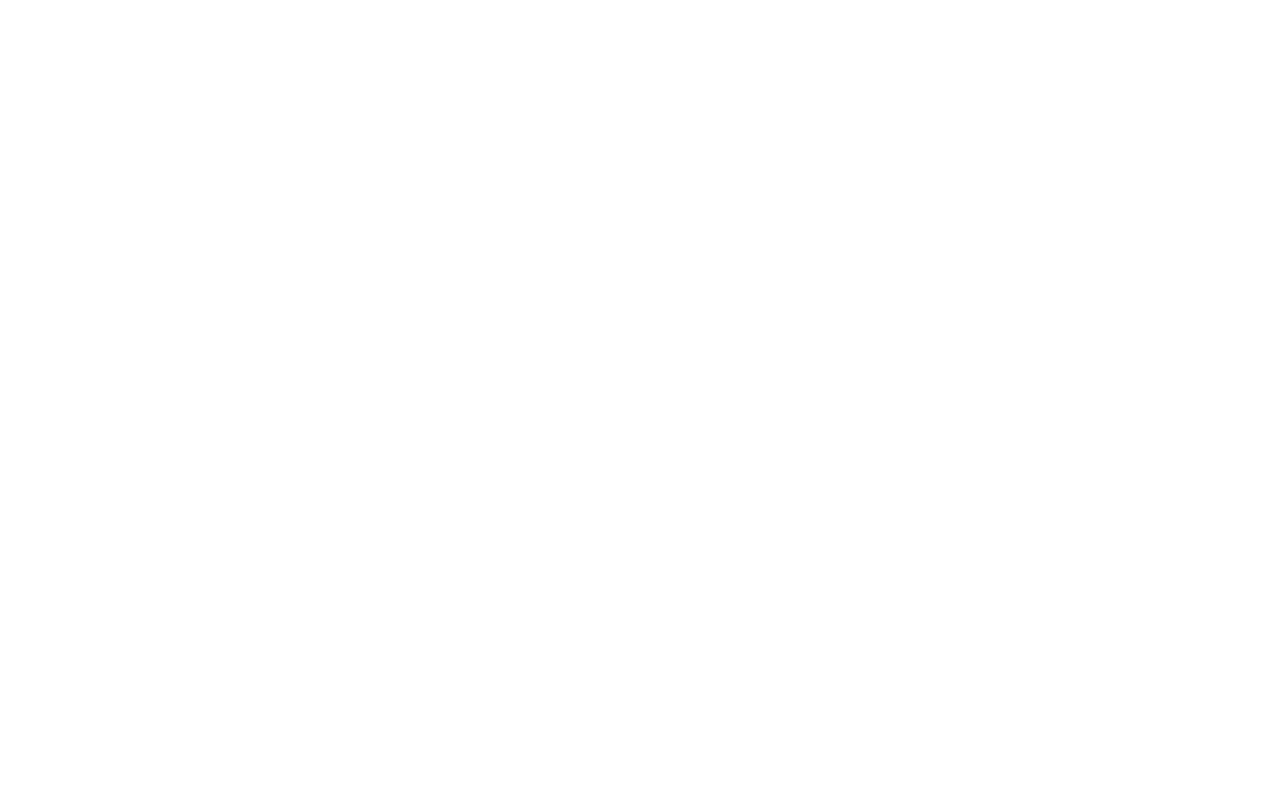
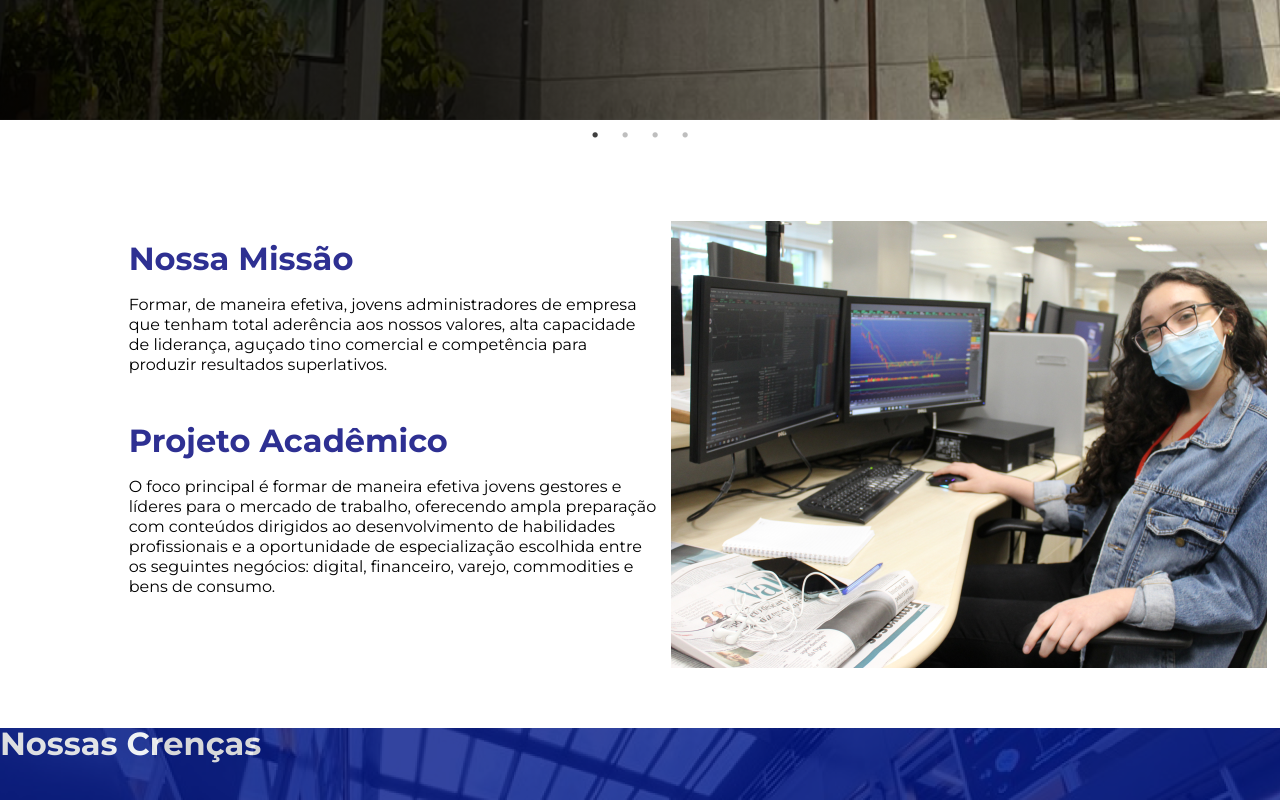
Before and after one commit to M1409/proposta-germinare, a React (Create React App) app: page / in a window 1280 px wide. Shown: the part 520-1320 px from the top of the page. Before the commit the page ends 800 px from the top, so only its background shows below. Built offline with nearby package versions, Linux system fonts and the light colour scheme.

Commit message:
feat/germinare/home mission and beliefs

```diff
--- a/src/App.tsx
+++ b/src/App.tsx
@@ -1,6 +1,9 @@
+import Home from "./Pages/Home/Home";
+
 export default function App() {
   return (
     <div className="App">
+      <Home/>
     </div>
   );
 }
--- a/src/Components/LayoutSection/LayoutSection.module.scss
+++ b/src/Components/LayoutSection/LayoutSection.module.scss
@@ -11,5 +11,6 @@
     display: block;
     height: 100%;
     position: absolute;
-    width: 100vw
+    width: 100vw;
+    opacity: 0.8;
 }
--- a/src/Components/Typography/Typography.tsx
+++ b/src/Components/Typography/Typography.tsx
@@ -2,7 +2,7 @@ import './style.scss'
 
 export type TypographyProps = {
     variant?: 'TypographyParagraph' | 'TypographySubtitle' | 'TypographyTitle'
-    color: '#2E3092' | 'white'
+    color?: '#2E3092' | 'white'
     width?: string
 }   & React.DetailedHTMLProps<React.HTMLAttributes<HTMLParagraphElement>, HTMLParagraphElement>
 
--- /dev/null
+++ b/src/Pages/Home/Components/BeliefSection/CrencasSection.tsx
@@ -0,0 +1,16 @@
+import { LayoutSection } from "../../../../Components/LayoutSection"
+import { Typography } from "../../../../Components/Typography"
+import Beliefs from './Assets/Images/Beliefs.png'
+
+export function BeliefSection() {
+    return (
+        <LayoutSection src={Beliefs} color='#011689' height='576px'>
+            <div>
+                <Typography color="white" variant="TypographySubtitle">
+                    Nossas Crenças
+                </Typography>
+            </div>
+        </LayoutSection>
+    )
+
+}
--- /dev/null
+++ b/src/Pages/Home/Components/BeliefSection/index.ts
@@ -0,0 +1 @@
+export * from './CrencasSection'
--- a/src/Pages/Home/Components/Carousel/Carousel.tsx
+++ b/src/Pages/Home/Components/Carousel/Carousel.tsx
@@ -2,7 +2,7 @@ import styles from './Carousel.module.scss'
 import "slick-carousel/slick/slick.css";
 import "slick-carousel/slick/slick-theme.css";
 import Slider from "react-slick";
-import bg from '../../Assets/Images/bg.png'
+import bg from './Assets/Images/bg.png'
 import { Typography } from '../../../../Components/Typography';
 import Button from '../../../../Components/Button/Button';
 import c2 from './Assets/Images/c2.png'
--- a/src/Pages/Home/Home.tsx
+++ b/src/Pages/Home/Home.tsx
@@ -1,6 +1,39 @@
 import './style.scss'
-export default function Home(){
-    return(
-       <></>
+import HomeMission from './Assets/Images/HomeMission.png'
+import Carousel from './Components/Carousel/Carousel'
+import { Typography } from '../../Components/Typography'
+import { BeliefSection } from './Components/BeliefSection'
+
+export default function Home() {
+    return (
+        <section>
+            <Carousel />
+
+            <div className='HomeMissionSection'>
+                <section>
+                    <div className='HomeTextSection'>
+                        <Typography color='#2E3092' width='225px' variant='TypographySubtitle'>
+                            Nossa Missão
+                        </Typography>
+
+                        <Typography width='529px' variant='TypographyParagraph'>
+                            Formar, de maneira efetiva, jovens administradores de empresa que tenham total aderência aos nossos valores, alta capacidade de liderança, aguçado tino comercial e competência para produzir resultados superlativos.
+                        </Typography>
+                    </div>
+
+                    <div className='HomeTextSection'>
+                        <Typography color='#2E3092' width='320px' variant='TypographySubtitle'>
+                            Projeto Acadêmico
+                        </Typography>
+
+                        <Typography width='529px' variant='TypographyParagraph'>
+                            O foco principal é formar de maneira efetiva jovens gestores e líderes para o mercado de trabalho, oferecendo ampla preparação com conteúdos dirigidos ao desenvolvimento de habilidades profissionais e a oportunidade de especialização escolhida entre os seguintes negócios: digital, financeiro, varejo, commodities e bens de consumo.
+                        </Typography>
+                    </div>
+                </section>
+                <img src={HomeMission} alt="" />
+            </div>
+            <BeliefSection/>
+        </section>
     )
 }
--- a/src/Pages/Home/style.scss
+++ b/src/Pages/Home/style.scss
@@ -4,3 +4,21 @@
 .error:hover{
 	border-color: #bf1650;
 }
+
+.HomeMissionSection{
+	margin-left: 122px;
+	margin-top: 101px;
+	margin-bottom: 60px;
+	display: flex;
+	justify-content: space-around;
+	width: 90vw;
+	align-items: center;
+}
+
+.HomeTextSection{
+	margin-bottom: 50px;
+
+	:first-child{
+		margin-bottom: 20px;
+	}
+}
```
Also changed, not shown: src/Pages/Home/Assets/Images/HomeMission.png (added), src/Pages/Home/Components/BeliefSection/Assets/Images/Beliefs.png (added).
